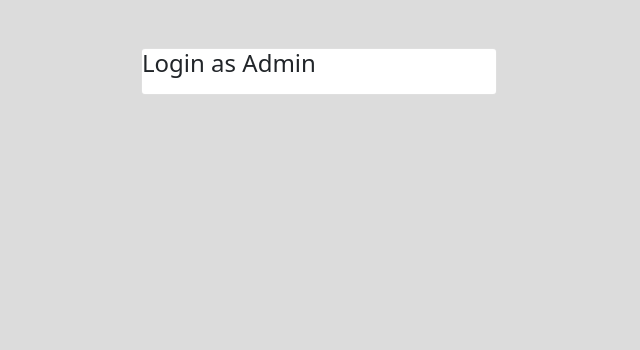
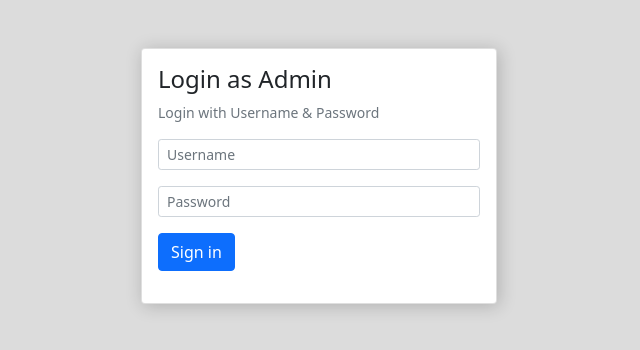
Before and after one commit to codea-holic/Web-Dev-Projects, a plain HTML site: page Project 1/index.html in a window 1280 px wide. Shown: the whole page, without its empty margins (321-961 px from the left). Drawn offline with nearby package versions, Linux system fonts and the light colour scheme.

Commit message:
Setting up of username and Password Button Sign in button is also added but one issue with that i.e defined with #1

```diff
--- a/Project 1/CSS/style.css
+++ b/Project 1/CSS/style.css
@@ -1,4 +1,6 @@
 body{
     background-color: gainsboro;
 }
-bx
+.bx{
+    box-shadow: 2px 2px 18px rgba(0, 0, 0, 0.2) ;
+}
--- a/Project 1/index.html
+++ b/Project 1/index.html
@@ -14,10 +14,24 @@
 
     <div class="container">
       <div class="row justify-content-center mt-5">
-        <div class="col-lg-4 col-md4">
-          <div class="card">
-            <div class="card-title">
-              <h4>Login as Admin</h4>
+        <div class="col-lg-4 col-md-4">
+          <div class="card bx">
+            <div class="card-body">
+              <div class="card-title">
+                <h4>Login as Admin</h4>
+                <p class="card-text small text-muted">Login with Username &amp; Password</p>
+                <form>
+                  <div class="mb-3">
+                    <input type="text" class="form-control form-control-sm" placeholder="Username" required>
+                  </div>
+                  <div class="mb-3">
+                    <input type="password" class="form-control form-control-sm" placeholder="Password" required>
+                  </div>
+                  <div class="mb-3">
+                    <input type="submit" class="btn btn-block btn-primary" value="Sign in">
+                  </div>
+                </form>
+              </div>
             </div>
           </div>
         </div>
```
